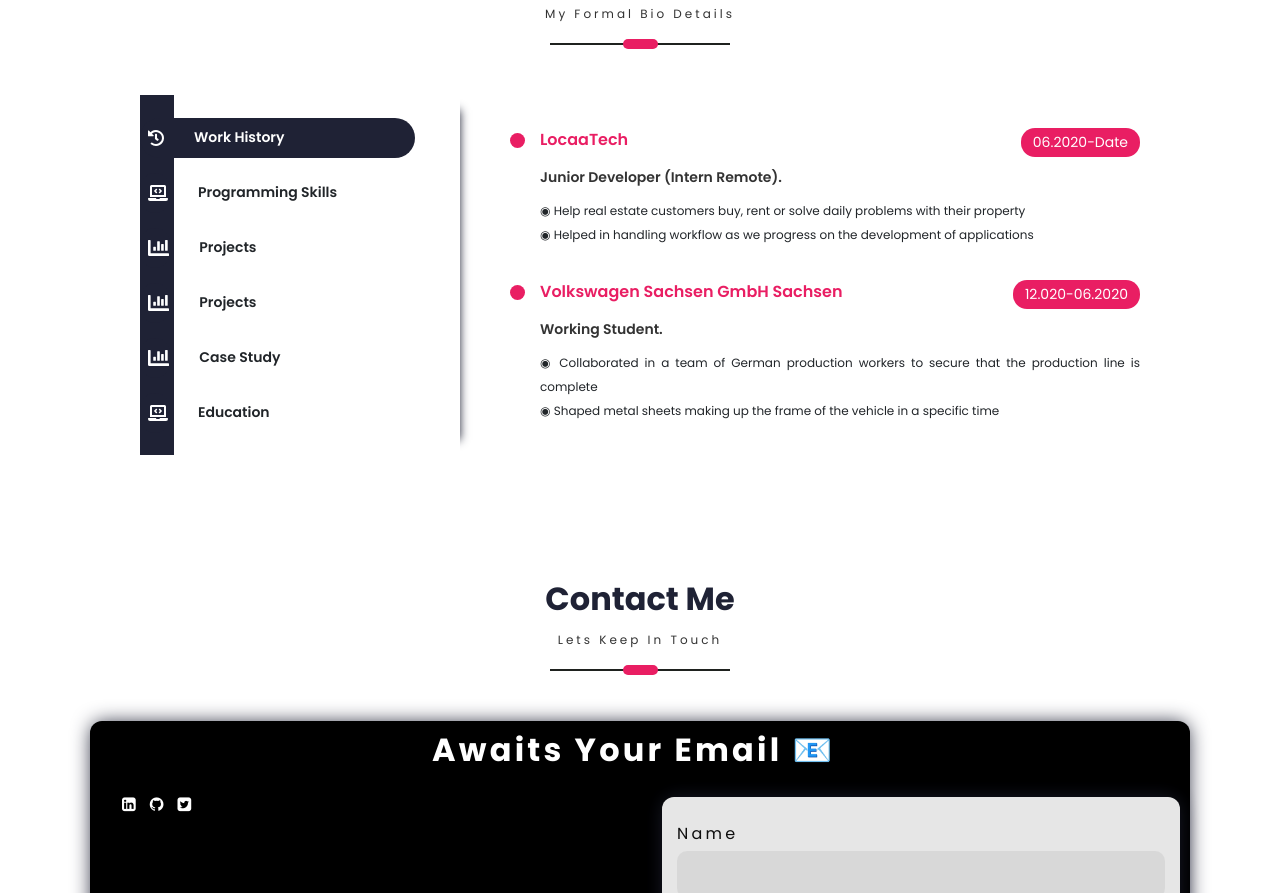
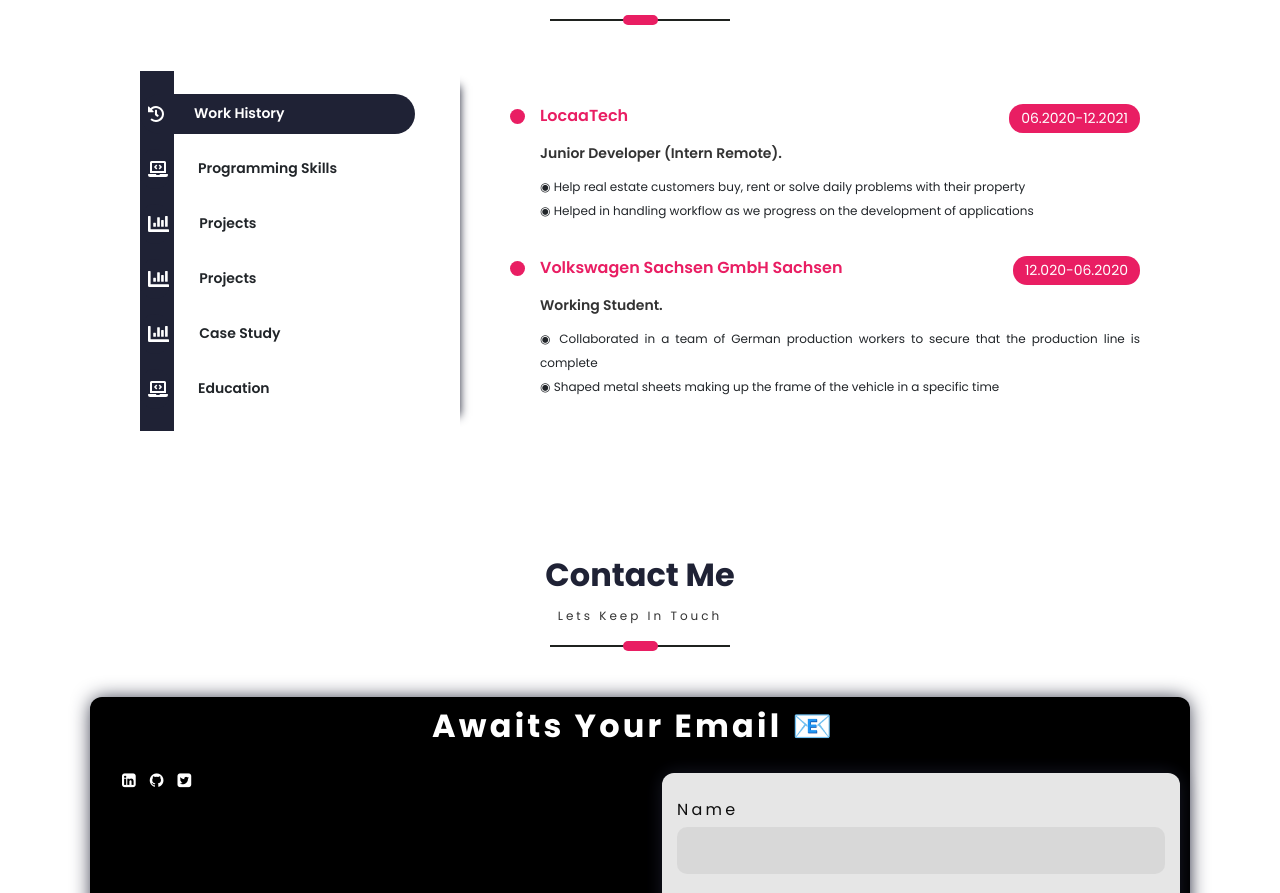
Before and after one commit to ambabasly/Personal_Website, a React (Create React App) app in the folder client/: page / in a window 1280 px wide. Shown: the part 1757-2650 px from the top of the page. Built offline with nearby package versions, Linux system fonts and the light colour scheme; a web font is replaced by a local one.

Commit message:
updating resume.js

```diff
--- a/client/src/PortfolioContainer/AboutMe/AboutMe.js
+++ b/client/src/PortfolioContainer/AboutMe/AboutMe.js
@@ -16,7 +16,7 @@ export default function AboutMe(props) {
 
   const SCREEN_CONSTANTS = {
     description:
-      "I am a Full-Stack Web Developer with experience in JavaScript MERN stack and building responsive web and mobile applications and a background in science. Working as a chemist has provided me the ability to perform quality/assurance, work in a team environment, and put our customers at the forefront of everything I do, keeping up team spirit to achieve organizational goals and keep a lasting legacy. When I started to become a Developer, I came to realize that these skills really help to make a difference in the field. Now I am very interested in learning about Project Management, new technologies, and new languages.",
+      "I am a Full-Stack Web Developer with experience in JavaScript MERN stack and building responsive web and mobile applications and a background in science. Working as a chemist has provided me the ability to perform quality/assurance, work in a team environment, and put our customers at the forefront of everything I do, keeping up team spirit to achieve organizational goals and keep a lasting legacy. When I started to become a Developer, I came to realize that these skills really help to make a difference in the field.",
     highlights: {
       bullets: [
         "Full Stack web and mobile development",
--- a/client/src/PortfolioContainer/Resume/Resume.js
+++ b/client/src/PortfolioContainer/Resume/Resume.js
@@ -119,7 +119,7 @@ const Resume = (props) => {
           heading={"LocaaTech"}
           subHeading={"Junior Developer (Intern Remote)."}
           fromDate={"06.2020"}
-          toDate={"Date"}
+          toDate={"12.2021"}
         />
         <div className="experience-description">
           <span className="resume-description-text">
```
